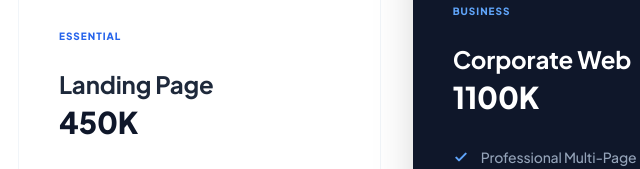
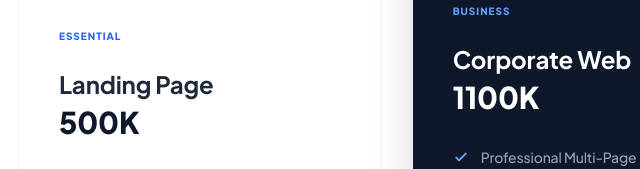
Before and after one commit to Hexazor-null/marz-store, a plain HTML site: page index.html in a window 1280 px wide. Shown: the part 1820-1989 px from the top of the page, 46-686 px from the left. Drawn offline with nearby package versions, Linux system fonts and the light colour scheme; some packages are replaced by stand-ins of ours; a script that the page names is missing.

Commit message:
new content

```diff
--- a/index.html
+++ b/index.html
@@ -194,7 +194,7 @@
                 </div>
                 <p class="text-[10px] font-black uppercase tracking-widest text-blue-600 mb-6">Essential</p>
                 <h3 class="text-2xl font-bold mb-1">Landing Page</h3>
-                <div class="text-3xl font-extrabold text-slate-900 mb-8">450K</div>
+                <div class="text-3xl font-extrabold text-slate-900 mb-8">500K</div>
                 <ul class="text-sm text-slate-500 space-y-4 mb-10 font-medium">
                     <li class="flex items-center gap-3"><svg class="w-4 h-4 text-blue-600" fill="none" stroke="currentColor" viewBox="0 0 24 24"><path stroke-linecap="round" stroke-linejoin="round" stroke-width="3" d="M5 13l4 4L19 7"></path></svg>Custom Sales Page</li>
                     <li class="flex items-center gap-3"><svg class="w-4 h-4 text-blue-600" fill="none" stroke="currentColor" viewBox="0 0 24 24"><path stroke-linecap="round" stroke-linejoin="round" stroke-width="3" d="M5 13l4 4L19 7"></path></svg>WhatsApp Integration</li>
```
